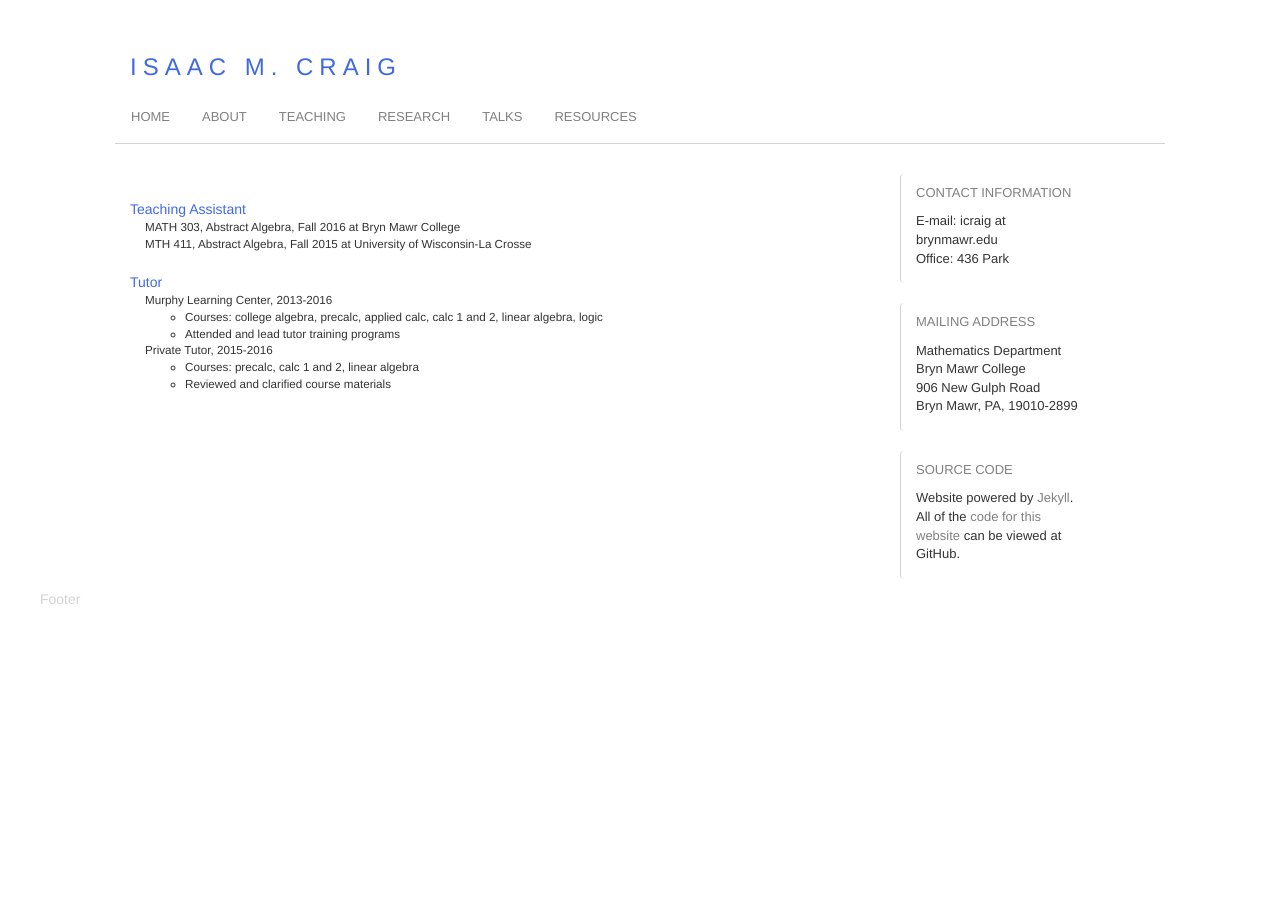
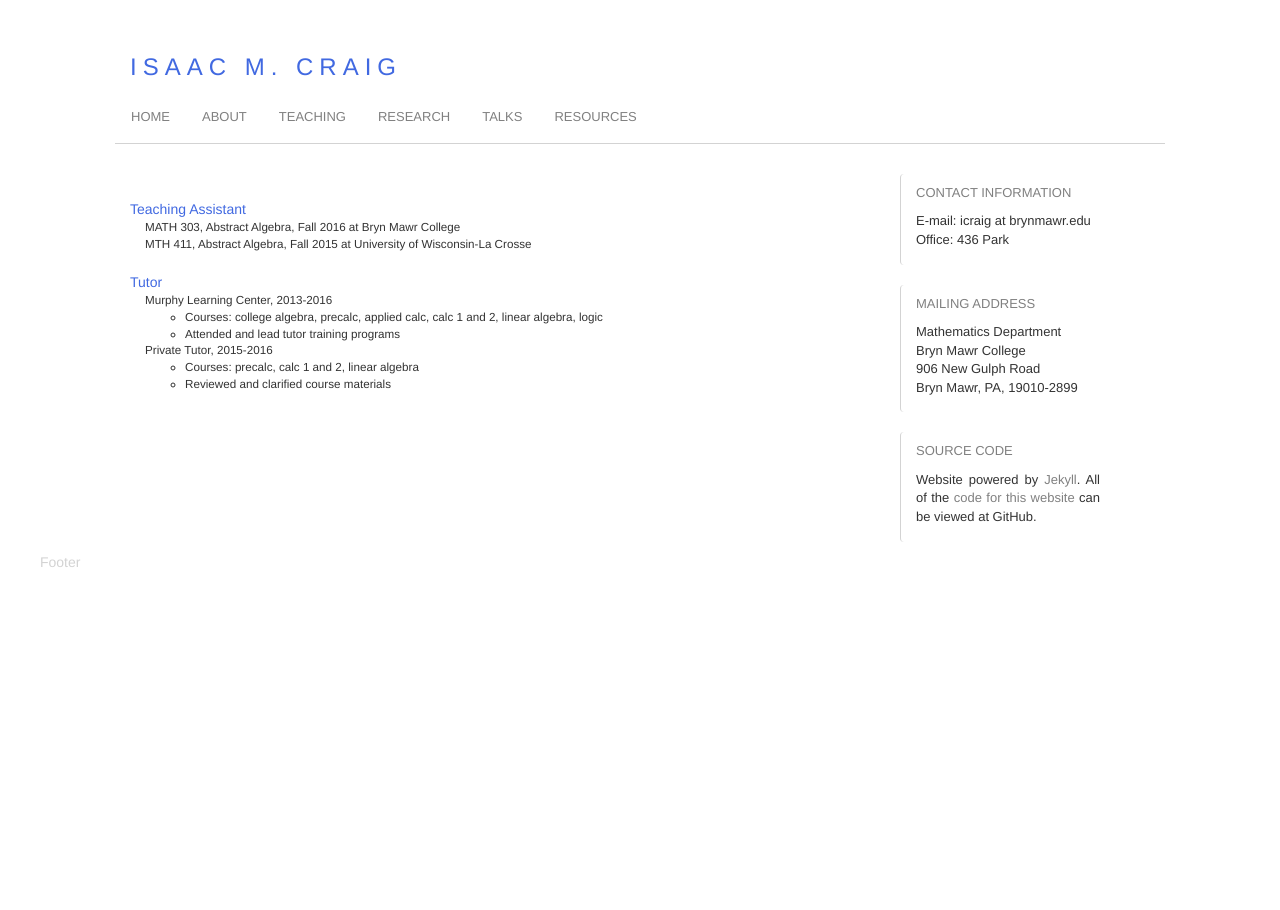
Before and after one commit to isundberg/isaacmc.github.io, a Jekyll site: the page built from teaching/index.html, in a window 1280 px wide. Built offline with Jekyll 4.4.1, drawn with Linux system fonts in a browser that asks for light colours.

Commit message:
Update index.css

```diff
--- a/css/index.css
+++ b/css/index.css
@@ -57,6 +57,8 @@ a {
 #sidebar {
 	padding: 20px 0px 0px 0px;
 	font-size: small;
+	text-align: justify;
+    text-justify: inter-word;
 }
 
 #sidebarItem {
@@ -64,7 +66,7 @@ a {
 	border-radius: 4px;
 	margin: 10px 0px;
 	padding: 0px 15px 15px 15px;
-	width: 200px;
+	width: 215px;
 	clear: left;
 }
 
@@ -92,7 +94,6 @@ a {
 	float: left;
 	font-size: smaller;
 	list-style: none;
-	clear: left;
 }
 
 #footer {
```
